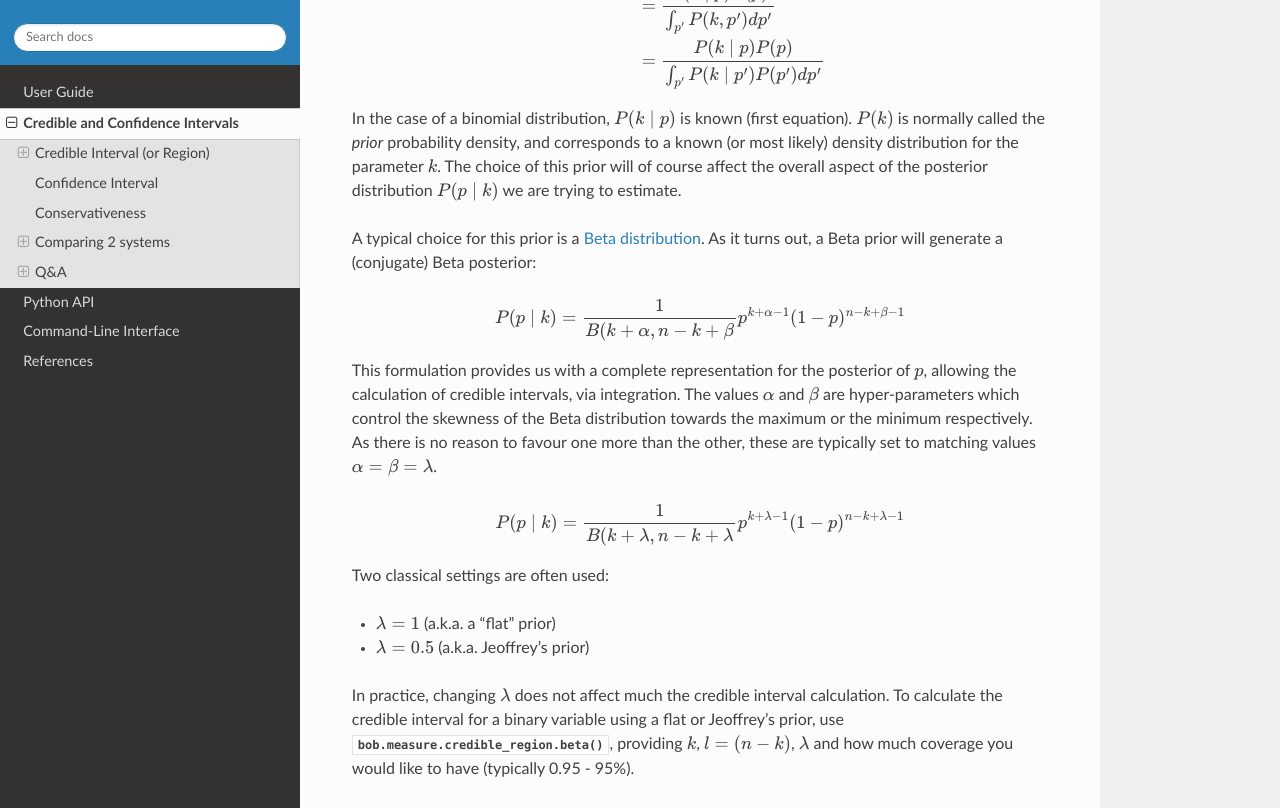
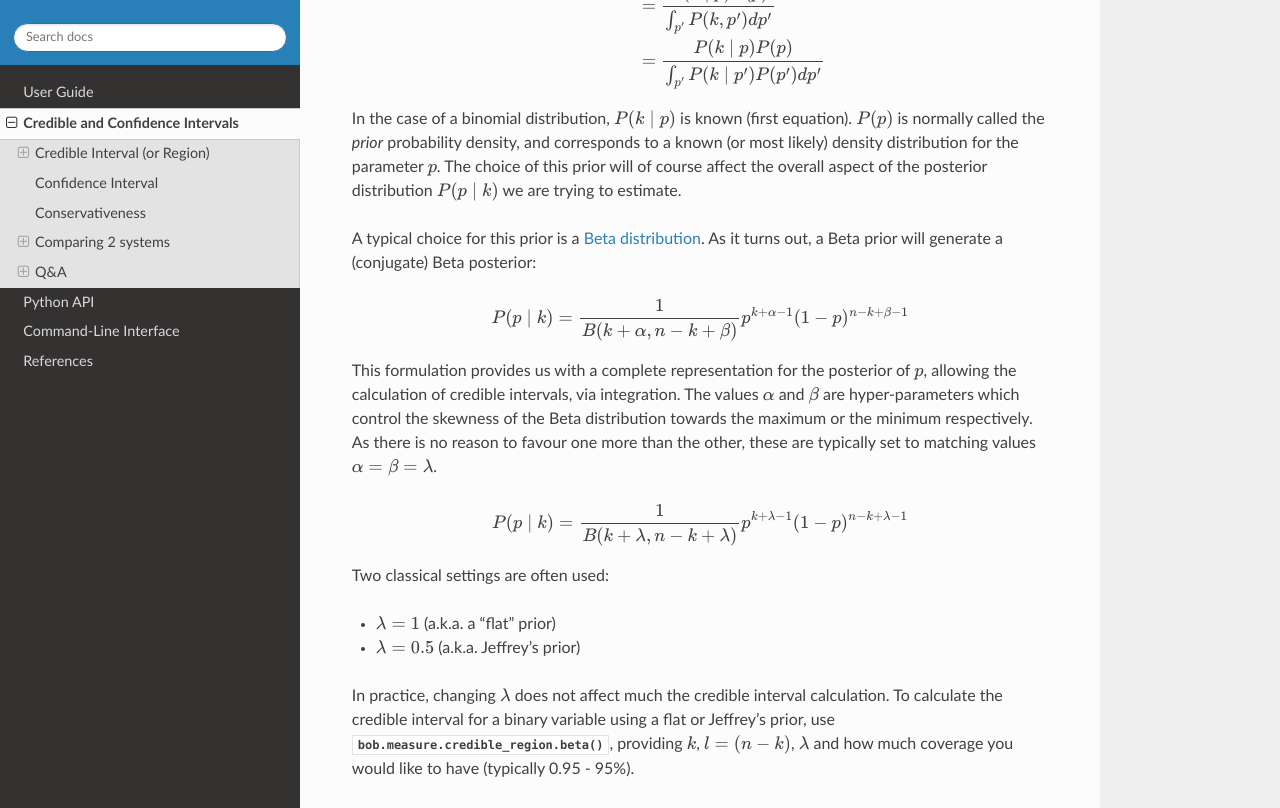
Before and after one commit to bioidiap/bob.measure, a Sphinx documentation site: the page built from doc/ci.rst, in a window 1280 px wide and 1400 px high, scrolled down 1038 px. Shown: the part 151-959 px from the top of the window. Built offline with Sphinx 7.4.7 and the Read the Docs theme 2.0.0, drawn with Linux system fonts in a browser that asks for light colours; the version number could not be read and is left out; some of the changed text lies outside the part shown.

Commit message:
Fixed from @lcolbois

```diff
--- a/doc/ci.rst
+++ b/doc/ci.rst
@@ -20,7 +20,7 @@ credible interval (i.e.  :math:`\alpha = 0.95`) for a parameter :math:`x` is
 given by :math:`[L, U]` such that
 
 .. math::
-   P(k \in [L,U]) = 95%
+   P(k \in [L,U]) = 95\%
 
 The smaller the test size, the wider the confidence interval will be, and the
 greater :math:`\alpha`, the smaller the confidence interval will be.  The
@@ -65,9 +65,9 @@ marginalized version of :math:`P(k\mid p)`, which will help us later:
               & = \frac{P(k\mid p) P(p)} {\int_{p'} P(k\mid p') P(p') dp'}
 
 In the case of a binomial distribution, :math:`P(k\mid p)` is known (first
-equation).  :math:`P(k)` is normally called the *prior* probability density,
+equation).  :math:`P(p)` is normally called the *prior* probability density,
 and corresponds to a known (or most likely) density distribution for the
-parameter :math:`k`.  The choice of this prior will of course affect the
+parameter :math:`p`.  The choice of this prior will of course affect the
 overall aspect of the posterior distribution :math:`P(p\mid k)` we are trying
 to estimate.
 
@@ -75,7 +75,7 @@ A typical choice for this prior is a `Beta distribution`_.  As it turns out, a
 Beta prior will generate a (conjugate) Beta posterior:
 
 .. math::
-   P(p\mid k) = \frac{1}{B(k+\alpha,n-k+\beta} p^{k+\alpha-1}(1-p)^{n-k+\beta-1}
+   P(p\mid k) = \frac{1}{B(k+\alpha,n-k+\beta)} p^{k+\alpha-1}(1-p)^{n-k+\beta-1}
 
 This formulation provides us with a complete representation for the posterior
 of :math:`p`, allowing the calculation of credible intervals, via integration.
@@ -85,16 +85,16 @@ respectively.  As there is no reason to favour one more than the other, these
 are typically set to matching values :math:`\alpha=\beta=\lambda`.
 
 .. math::
-   P(p\mid k) = \frac{1}{B(k+\lambda,n-k+\lambda} p^{k+\lambda-1}(1-p)^{n-k+\lambda-1}
+   P(p\mid k) = \frac{1}{B(k+\lambda,n-k+\lambda)} p^{k+\lambda-1}(1-p)^{n-k+\lambda-1}
 
 Two classical settings are often used:
 
 * :math:`\lambda = 1` (a.k.a. a "flat" prior)
-* :math:`\lambda = 0.5` (a.k.a. Jeoffrey's prior)
+* :math:`\lambda = 0.5` (a.k.a. Jeffrey's prior)
 
 In practice, changing :math:`\lambda` does not affect much the credible
 interval calculation.  To calculate the credible interval for a binary variable
-using a flat or Jeoffrey's prior, use
+using a flat or Jeffrey's prior, use
 :py:func:`bob.measure.credible_region.beta`, providing :math:`k`,
 :math:`l=(n-k)`, :math:`\lambda` and how much coverage you would like to have
 (typically 0.95 - 95%).
--- a/doc/guide.rst
+++ b/doc/guide.rst
@@ -454,7 +454,7 @@ obtained in the CMC plot above.
 
 
 
-Fine-tunning
+Fine-tuning
 ^^^^^^^^^^^^
 
 The methods inside :py:mod:`bob.measure.plot` are only provided as a
```
Also changed, not shown: other parts of doc/ci.rst (+1 -1 lines).
